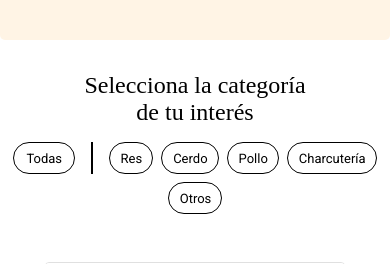
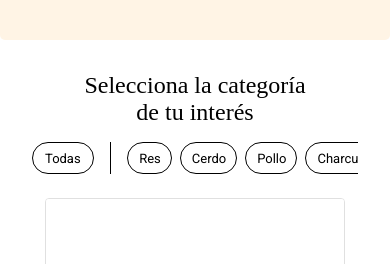
Before and after one commit to MychelGarzon/meatShop, a React (Vite) app: page / in a window 390 px wide. Shown: the part 338-602 px from the top of the page. Built offline with nearby package versions, Linux system fonts and the light colour scheme.

Commit message:
change filter scrollable in mobile view

```diff
--- a/src/components/filter/filter.module.css
+++ b/src/components/filter/filter.module.css
@@ -13,10 +13,10 @@
 
 .filterButtons {
     display: flex;
-    justify-content: center;
-    flex-wrap: wrap;
-    gap: 0.5rem;
+    gap: 8px;
     align-items: center;
+    max-width: 100%;
+    overflow-x: scroll;
 }
 
 .divider {
@@ -24,6 +24,7 @@
     height: 2rem;
     background-color: black;
     margin: 0 0.5rem;
+    flex-shrink: 0;
 }
 
 .todasChip {
@@ -59,6 +60,10 @@
         width: 230px;
         margin-top: 0.5rem;
     }
+
+    .filterContainer {
+        margin: 1.5rem 2rem 0 !important;
+    }
 }
 
 @media (min-width: 834px) {
@@ -68,4 +73,8 @@
         width: 100% !important;
         margin-top: 2rem;
     }
+
+    .filterContainer {
+        margin: 1.5rem 0 !important;
+    }
 }
```
